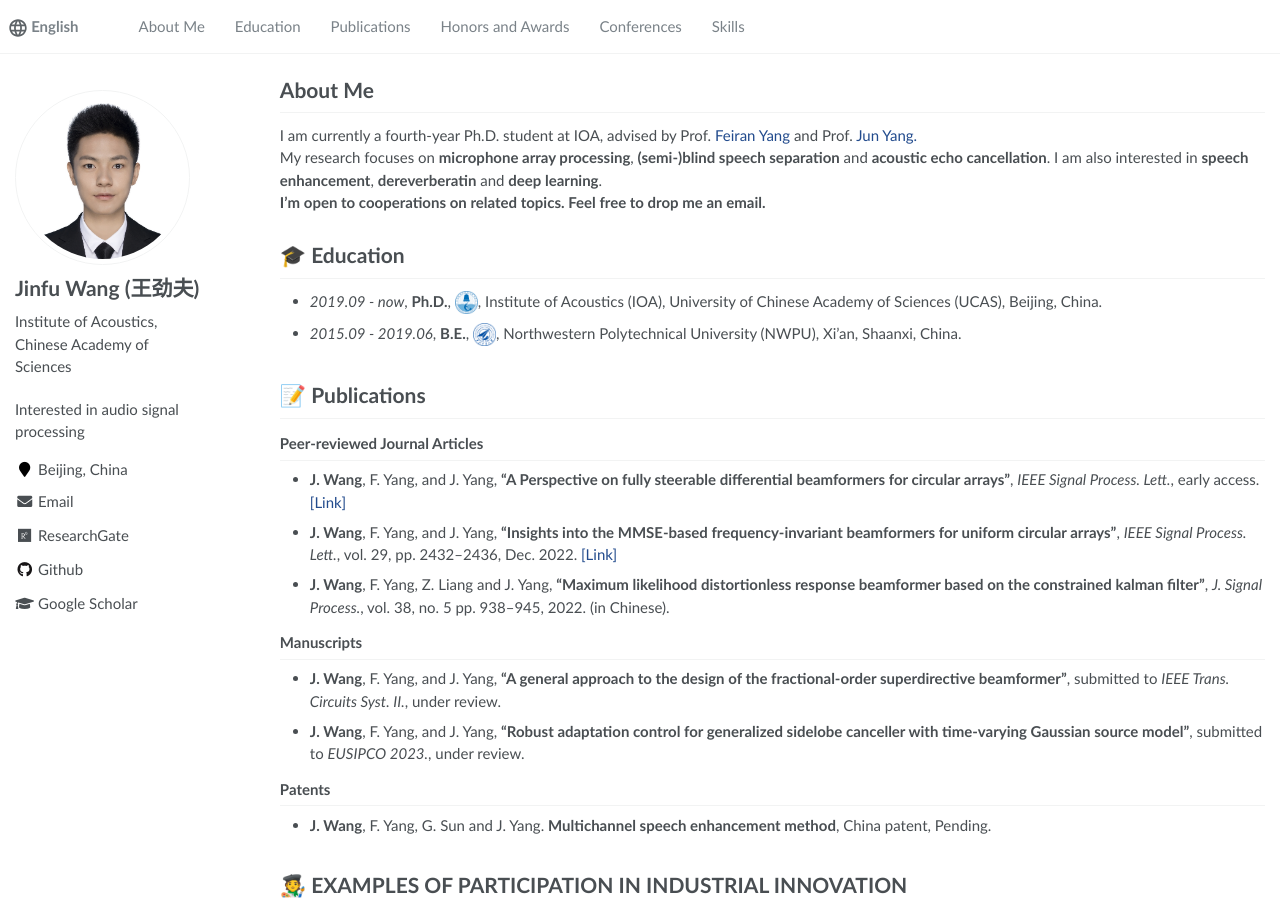
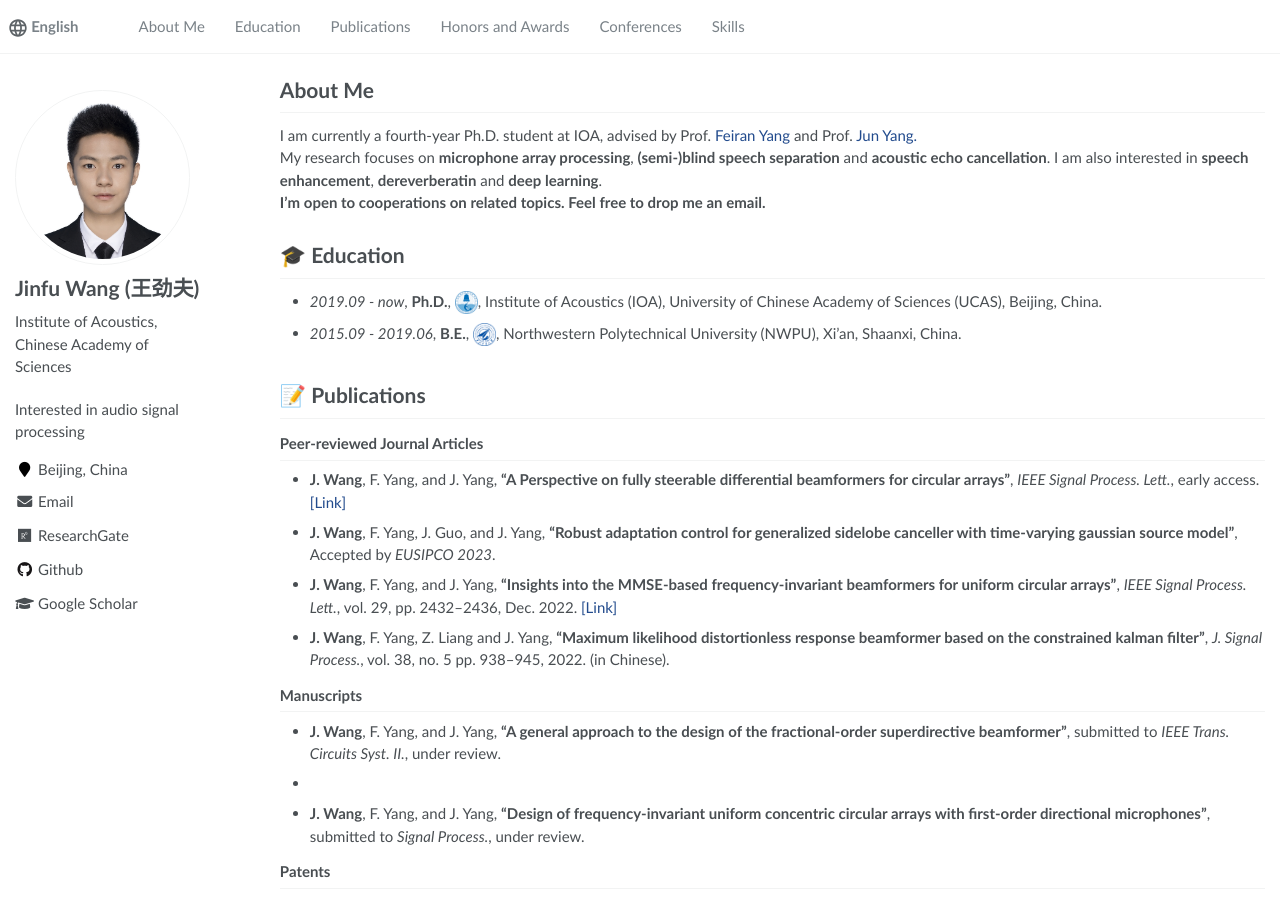
Before and after one commit to 875441459/875441459.github.io, a Jekyll site: the page built from _pages/about.md, in a window 1280 px wide and 900 px high. Built offline with Jekyll 4.4.1, drawn with Linux system fonts in a browser that asks for light colours.

Commit message:
Update about.md

```diff
--- a/_pages/about.md
+++ b/_pages/about.md
@@ -33,7 +33,9 @@ My research focuses on **microphone array processing**, **(semi-)blind speech se
 
 ### Peer-reviewed Journal Articles
 ---
--  **J. Wang**, F. Yang, and J. Yang, **"A Perspective on fully steerable differential beamformers for circular arrays"**, *IEEE Signal Process. Lett.*, early access. [[Link]](https://ieeexplore.ieee.org/document/9964078/metrics#metrics)
+-  **J. Wang**, F. Yang, and J. Yang, **"A Perspective on fully steerable differential beamformers for circular arrays"**, *IEEE Signal Process. Lett.*, early access. [[Link]]([https://ieeexplore.ieee.org/document/9964078/metrics#metrics](https://ieeexplore.ieee.org/document/10138024/))
+
+-  **J. Wang**, F. Yang, J. Guo, and J. Yang, **"Robust adaptation control for generalized sidelobe canceller with time-varying gaussian source model"**, Accepted by *EUSIPCO 2023*.
 
 - **J. Wang**, F. Yang, and J. Yang, **"Insights into the MMSE-based frequency-invariant beamformers for uniform circular arrays"**, *IEEE Signal Process. Lett.*,  vol. 29, pp. 2432–2436, Dec. 2022.
 [[Link]](https://ieeexplore.ieee.org/document/9964078/metrics#metrics)
@@ -44,7 +46,8 @@ My research focuses on **microphone array processing**, **(semi-)blind speech se
 ### Manuscripts
 ---
 - **J. Wang**, F. Yang, and J. Yang, **"A general approach to the design of the fractional-order superdirective beamformer"**, submitted to *IEEE Trans. Circuits Syst. II.*, under review.
-- **J. Wang**, F. Yang, and J. Yang, **"Robust adaptation control for generalized sidelobe canceller with time-varying Gaussian source model"**, submitted to *EUSIPCO 2023.*, under review.
+-
+- **J. Wang**, F. Yang, and J. Yang, **"Design of frequency-invariant uniform concentric circular arrays with first-order directional microphones"**, submitted to *Signal Process.*, under review.
 
 ### Patents
 ---
```
